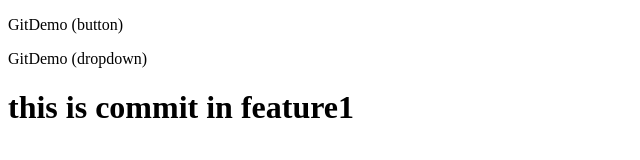
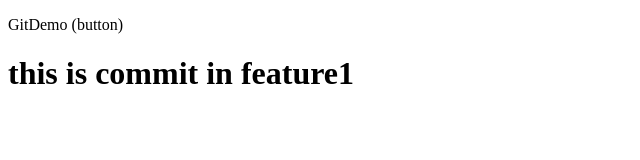
Before and after one commit to Saima-Bibi/gitDemo, a plain HTML site: page index.html in a window 1280 px wide. Shown: the whole page, without its empty margins (0-640 px from the left). Drawn offline with Linux system fonts and the light colour scheme.

Commit message:
change added

```diff
--- a/index.html
+++ b/index.html
@@ -8,8 +8,6 @@
 <body>
 
      <p>GitDemo (button) </p>
-     <p>GitDemo (dropdown)</p>
-
      <h1>this is commit in feature1</h1>
 </body>
 </html>
```
